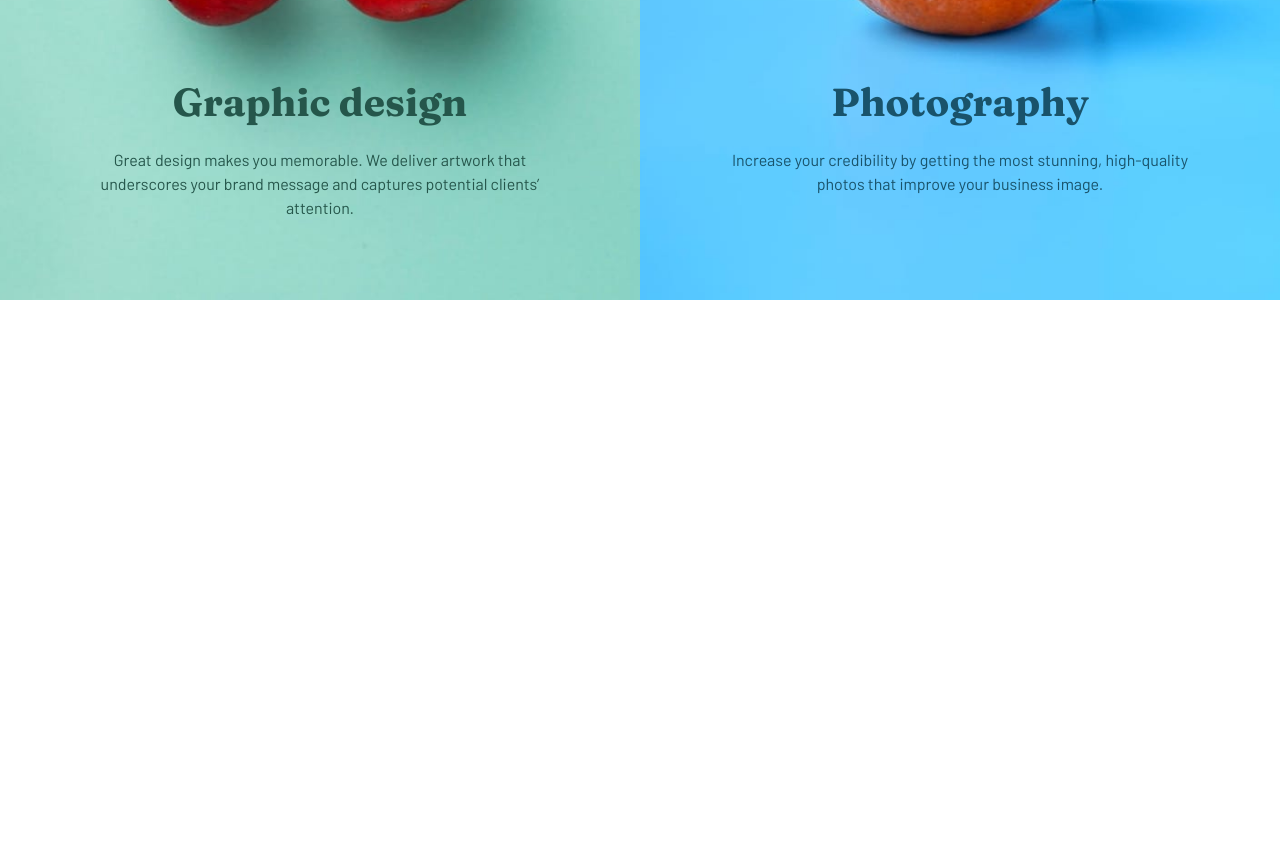
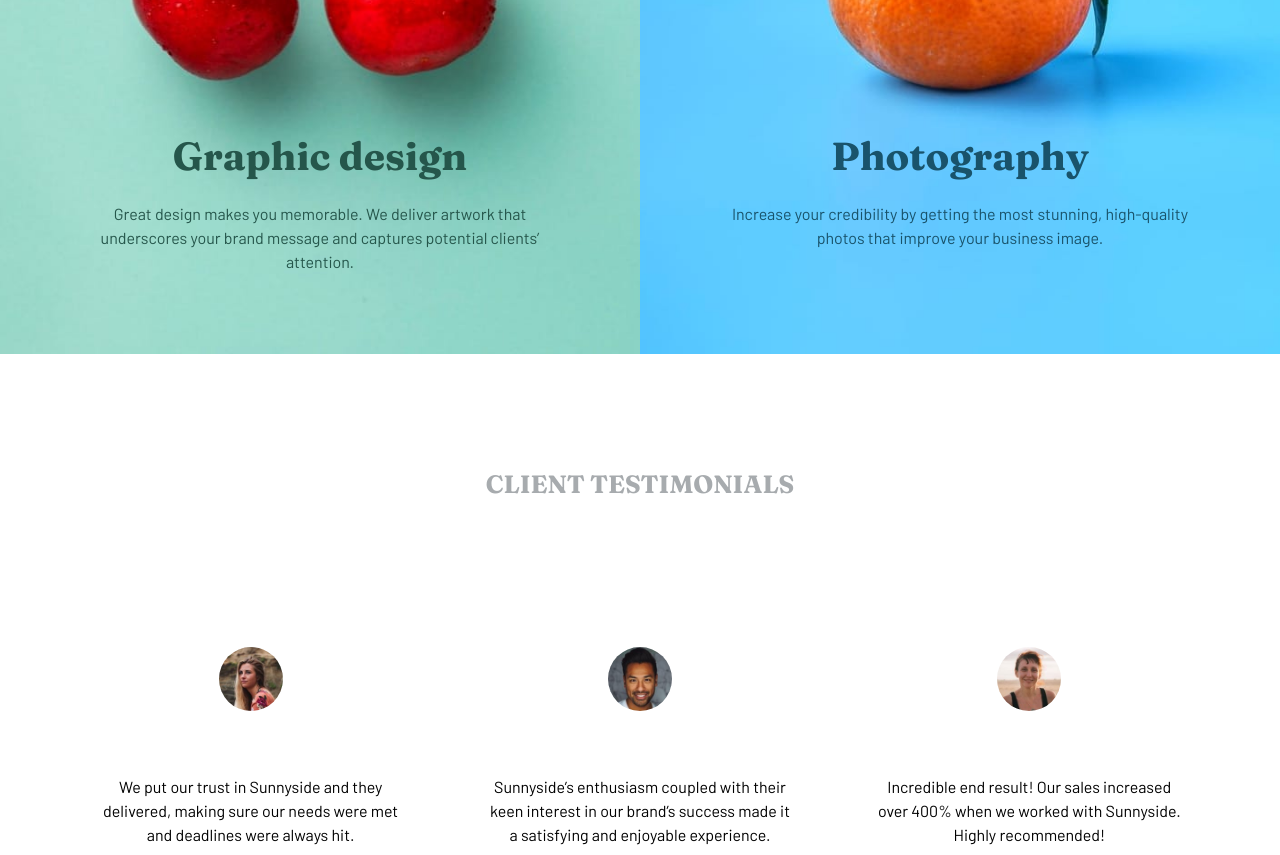
Before and after one commit to Code-Beaker/sunnyside-landing-page-code-beaker, a website built with Vite: page app/index.html in a window 1280 px wide. Shown: the part 1945-2800 px from the top of the page. Before the commit the page ends 2245 px from the top, so only its background shows below. Built offline with nearby package versions, Linux system fonts and the light colour scheme.

Commit message:
finish testimonials

```diff
--- a/app/css/style.css
+++ b/app/css/style.css
@@ -8,7 +8,7 @@ body {
 /* header */
 .header {
   position: relative;
-  max-height: 95vh;
+  max-height: 110vh;
   overflow: hidden;
 }
 
@@ -223,3 +223,56 @@ body {
 .photography {
   color: var(--primary-dark-blue);
 }
+
+/* testimonials */
+.testimonials {
+  padding: 4rem;
+}
+
+.testimonials__heading {
+  font-size: var(--fs-1);
+  text-transform: uppercase;
+  font-family: var(--font-serif);
+  color: var(--neutral-grayish-blue);
+  text-align: center;
+  margin-block: 3rem;
+  margin-bottom: 6rem;
+}
+
+.testimonials__grid {
+  display: grid;
+  grid-template-columns: repeat(3, 1fr);
+  grid-auto-rows: minmax(auto, 1fr);
+  gap: 1rem;
+}
+
+.testimonials__image-center {
+  display: flex;
+  justify-content: center;
+  padding-block: 1rem;
+  align-items: center;
+  margin-bottom: 3rem;
+}
+
+.testimonials__profile-image {
+  max-width: 4rem;
+  border-radius: 50%;
+}
+
+.testimonials__item {
+  text-align: center;
+  padding: 2rem;
+}
+
+.testimonials__name {
+  font-family: var(--font-serif);
+  margin-top: 5rem;
+  color: var(--neutral-very-dark-desaturated-blue);
+  font-size: var(--fs--1);
+}
+
+.testimonials__pos {
+  font-size: var(--fs--2);
+  font-weight: var(--weight-semibold);
+  color: var(--neutral-dark-grayish-blue);
+}
--- a/app/index.html
+++ b/app/index.html
@@ -163,6 +163,57 @@
           </section>
         </div>
       </section>
+      <!-- testimonials -->
+      <section class="testimonials">
+        <h2 class="testimonials__heading">Client testimonials</h2>
+        <div class="testimonials__grid">
+          <section class="testimonials__item">
+            <div class="testimonials__image-center">
+              <img
+                class="testimonials__profile-image"
+                src="public/images/image-emily.jpg"
+                alt=""
+              />
+            </div>
+            <p class="testimonials__text">
+              We put our trust in Sunnyside and they delivered, making sure our
+              needs were met and deadlines were always hit.
+            </p>
+            <h3 class="testimonials__name">Thomas S.</h3>
+            <h4 class="testimonials__pos">Chief Operating Officer</h4>
+          </section>
+          <section class="testimonials__item">
+            <div class="testimonials__image-center">
+              <img
+                class="testimonials__profile-image"
+                src="public/images/image-thomas.jpg"
+                alt=""
+              />
+            </div>
+            <p class="testimonials__text">
+              Sunnyside’s enthusiasm coupled with their keen interest in our
+              brand’s success made it a satisfying and enjoyable experience.
+            </p>
+            <h3 class="testimonials__name">Emily R.</h3>
+            <h4 class="testimonials__pos">Marketing Director</h4>
+          </section>
+          <section class="testimonials__item">
+            <div class="testimonials__image-center">
+              <img
+                class="testimonials__profile-image"
+                src="public/images/image-jennie.jpg"
+                alt=""
+              />
+            </div>
+            <p class="testimonials__text">
+              Incredible end result! Our sales increased over 400% when we
+              worked with Sunnyside. Highly recommended!
+            </p>
+            <h3 class="testimonials__name">Jennie F.</h3>
+            <h4 class="testimonials__pos">Business Owner</h4>
+          </section>
+        </div>
+      </section>
     </main>
     <script src="main.js" type="module"></script>
   </body>
```
